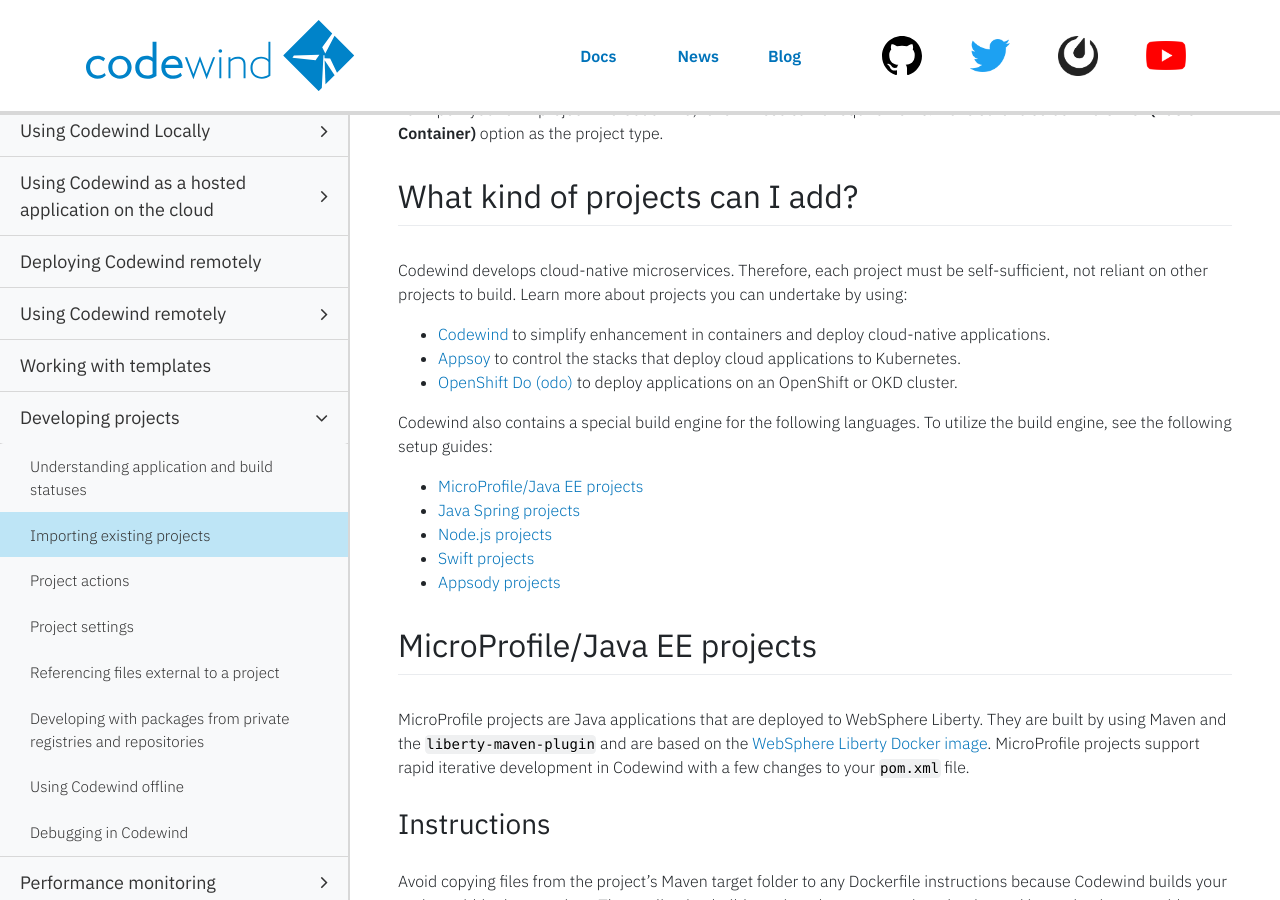
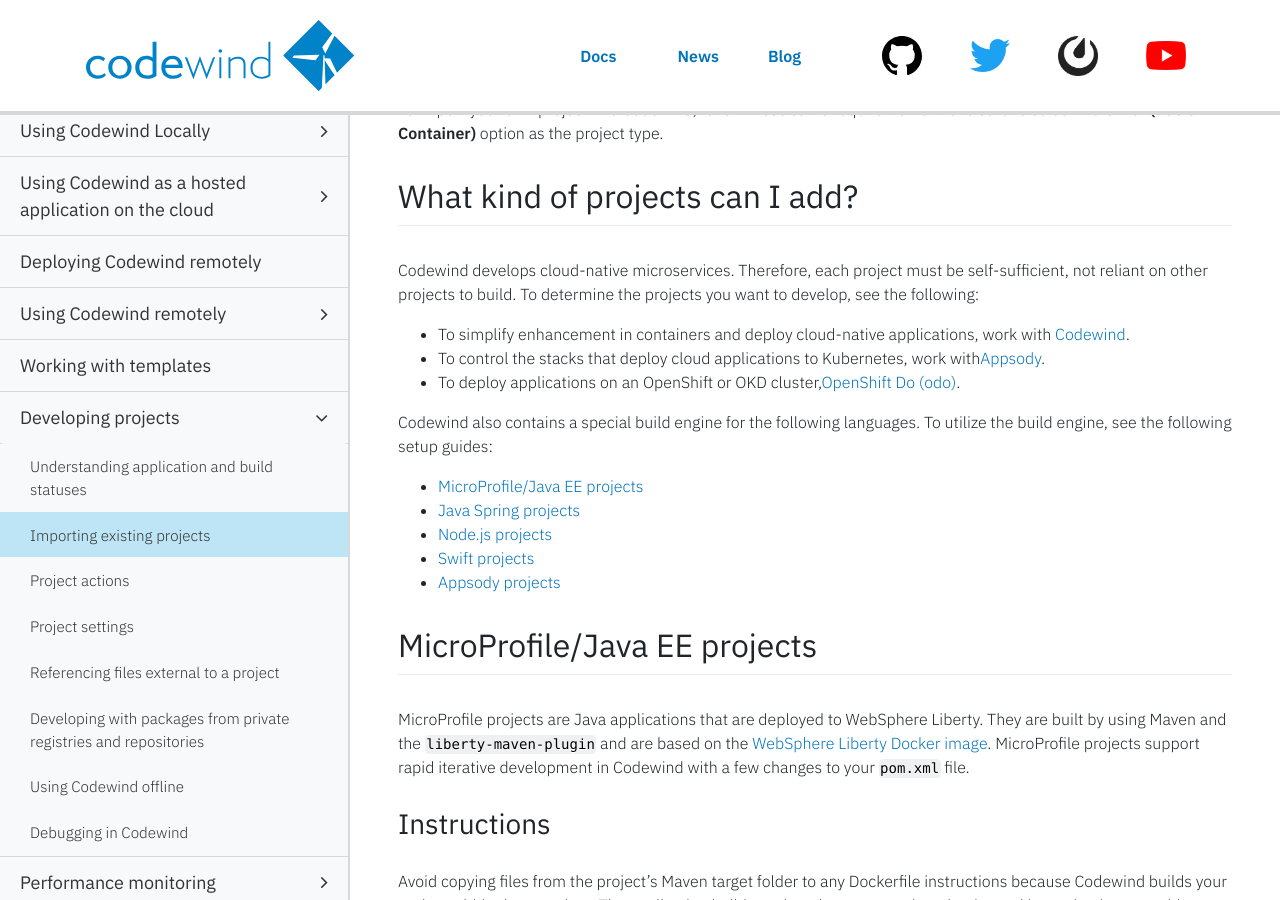
Before and after one commit to eclipse-archived/codewind-docs, a Jekyll site: the page built from docs/_documentations/importing-existing-projects.md, in a window 1280 px wide and 900 px high, scrolled down 759 px. Built offline with Jekyll 4.4.1, drawn with Linux system fonts in a browser that asks for light colours; nearby versions of some CDN libraries; comment, search, counter and statistics services are not loaded.

Commit message:
clarified content to help direct users' focus
Signed-off-by: Jacob Berger <jacob.berger@ibm.com>

```diff
--- a/docs/_documentations/importing-existing-projects.md
+++ b/docs/_documentations/importing-existing-projects.md
@@ -29,11 +29,11 @@ To import your own project into Codewind, follow these same requirements. Make s
 
 ## What kind of projects can I add?
 
-Codewind develops cloud-native microservices. Therefore, each project must be self-sufficient, not reliant on other projects to build. Learn more about projects you can undertake by using:
+Codewind develops cloud-native microservices. Therefore, each project must be self-sufficient, not reliant on other projects to build. To determine the projects you want to develop, see the following:
 
-* [Codewind](https://www.eclipse.org/codewind/overview.html) to simplify enhancement in containers and deploy cloud-native applications.
-* [Appsoy](https://appsody.dev/docs) to control the stacks that deploy cloud applications to Kubernetes.
-* [OpenShift Do (odo)](https://www.eclipse.org/codewind/che-odo-support.html) to deploy applications on an OpenShift or OKD cluster.
+* To simplify enhancement in containers and deploy cloud-native applications, work with [Codewind](https://www.eclipse.org/codewind/overview.html).
+* To control the stacks that deploy cloud applications to Kubernetes, work with[Appsody](https://appsody.dev/docs).
+* To deploy applications on an OpenShift or OKD cluster,[OpenShift Do (odo)](https://www.eclipse.org/codewind/che-odo-support.html).
 
 Codewind also contains a special build engine for the following languages. To utilize the build engine, see the following setup guides:
 
```
